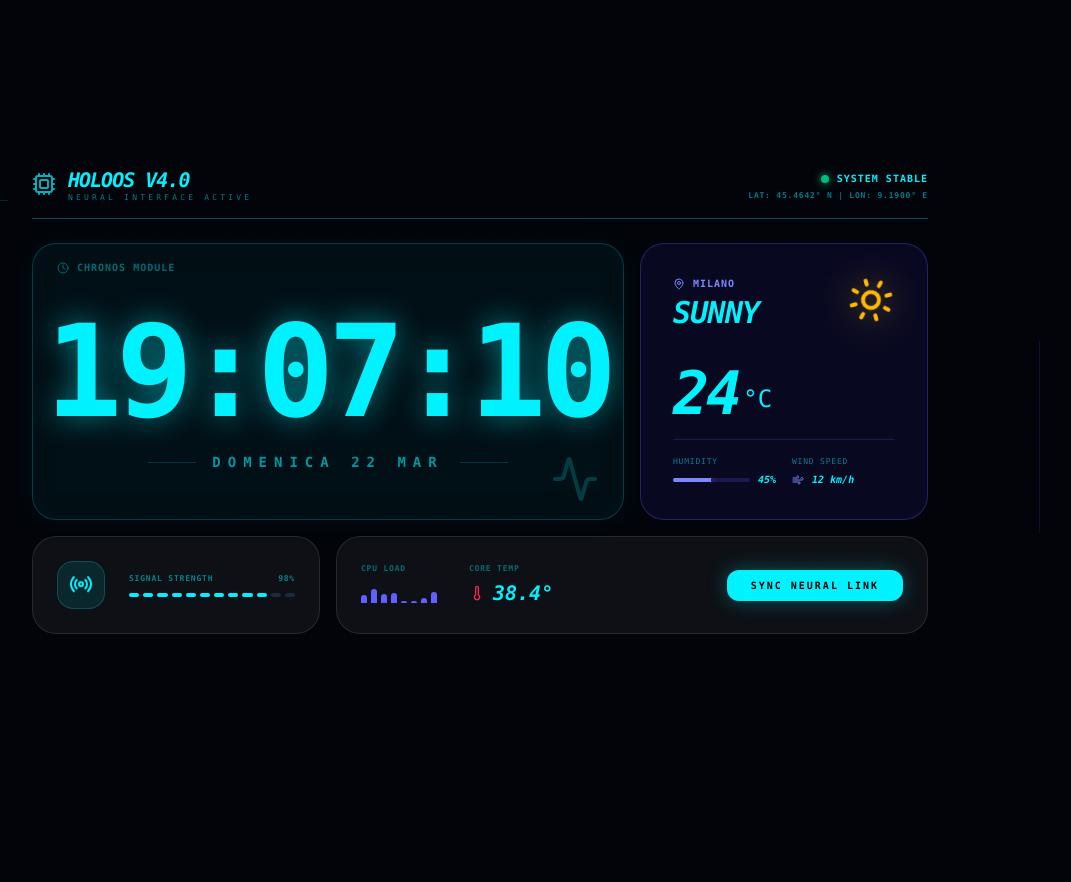
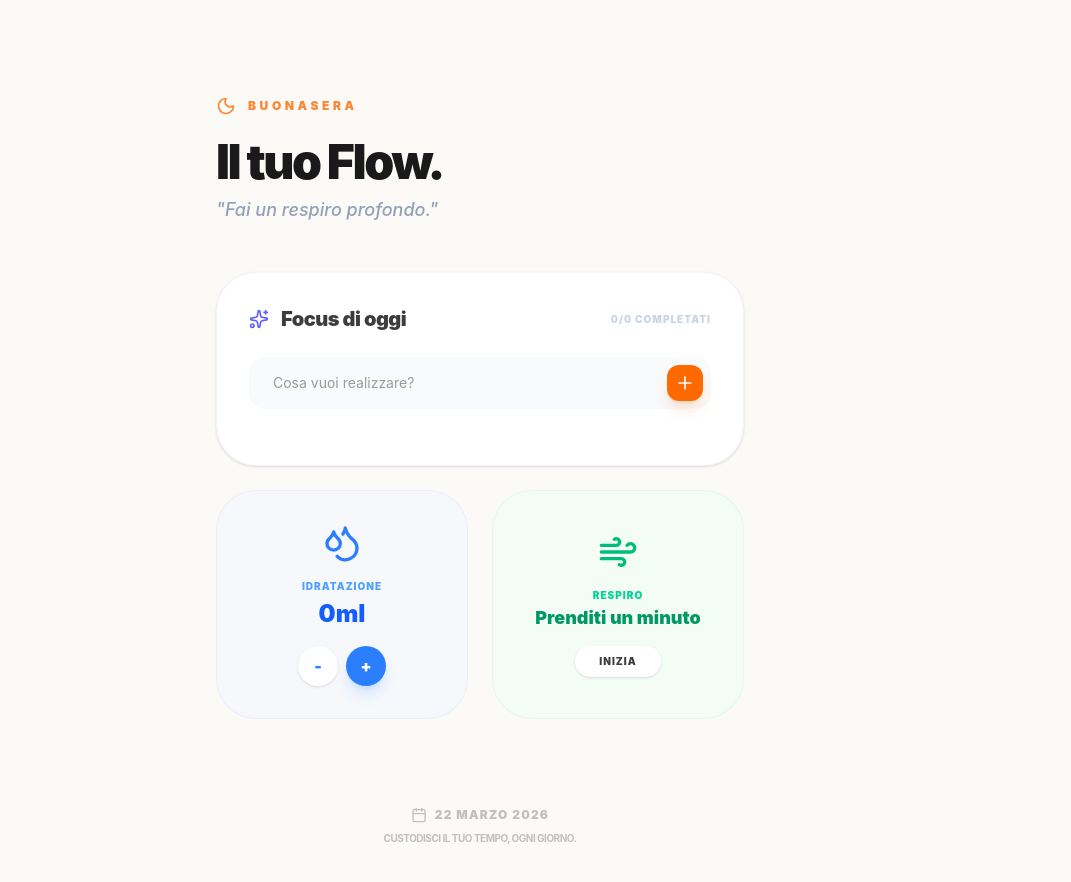
Before and after one commit to massimo12c/prome, a React (Vite) app: page / in a window 1280 px wide. Shown: the top 882 px of the page, without its empty margins (160-1231 px from the left). Before the commit the page ends 800 px from the top, so only its background shows below. Built offline with nearby package versions, Linux system fonts and the light colour scheme.

Commit message:
Fix unused import and finish Daily Flow

```diff
--- a/index.html
+++ b/index.html
@@ -6,9 +6,9 @@
     <link rel="manifest" href="/manifest.webmanifest" />
     <meta name="apple-mobile-web-app-capable" content="yes">
     <meta name="apple-mobile-web-app-status-bar-style" content="black-translucent">
-    <meta name="apple-mobile-web-app-title" content="HoloOS">
+    <meta name="apple-mobile-web-app-title" content="Flow">
     <meta name="viewport" content="width=device-width, initial-scale=1.0, maximum-scale=1.0, user-scalable=no" />
-    <title>HoloOS v4.0</title>
+    <title>Daily Flow</title>
   </head>
   <body>
     <div id="root"></div>
--- a/src/App.tsx
+++ b/src/App.tsx
@@ -1,239 +1,235 @@
 import { useState, useEffect } from 'react';
-import { Sun, Wind, Thermometer, MapPin, Radio, Cpu, Activity, Clock } from 'lucide-react';
-import { motion } from 'framer-motion';
+import { CheckCircle2, Circle, Droplets, Sparkles, Sun, Moon, Wind, Plus, Trash2, Calendar } from 'lucide-react';
+import { motion, AnimatePresence } from 'framer-motion';
+
+interface Todo {
+  id: string;
+  text: string;
+  completed: boolean;
+}
 
 function App() {
+  const [todos, setTodos] = useState<Todo[]>(() => {
+    const saved = localStorage.getItem('flow_todos');
+    return saved ? JSON.parse(saved) : [];
+  });
+  const [water, setWater] = useState(() => {
+    const saved = localStorage.getItem('flow_water');
+    return saved ? JSON.parse(saved) : 0;
+  });
+  const [inputText, setInputText] = useState('');
   const [time, setTime] = useState(new Date());
-  const [weather] = useState({
-    temp: 24,
-    condition: 'Sunny',
-    city: 'Milano',
-    humidity: 45,
-    wind: 12
-  });
-  const [mousePos, setMousePos] = useState({ x: 0, y: 0 });
+
+  const [isIOS, setIsIOS] = useState(false);
+  const [isStandalone, setIsStandalone] = useState(false);
 
   useEffect(() => {
-    const timer = setInterval(() => setTime(new Date()), 1000);
+    localStorage.setItem('flow_todos', JSON.stringify(todos));
+    localStorage.setItem('flow_water', JSON.stringify(water));
+  }, [todos, water]);
 
-    // Simulate mouse/gyro parallax
-    const handleMove = (e: MouseEvent) => {
-      const { innerWidth, innerHeight } = window;
-      const x = (e.clientX - innerWidth / 2) / 25;
-      const y = (e.clientY - innerHeight / 2) / 25;
-      setMousePos({ x, y });
-    };
-
-    window.addEventListener('mousemove', handleMove);
-    return () => {
-      clearInterval(timer);
-      window.removeEventListener('mousemove', handleMove);
-    };
+  useEffect(() => {
+    const timer = setInterval(() => setTime(new Date()), 60000);
+    const ua = navigator.userAgent;
+    setIsIOS(/iPad|iPhone|iPod/.test(ua) && !(window as any).MSStream);
+    setIsStandalone((window as any).navigator.standalone || window.matchMedia('(display-mode: standalone)').matches);
+    return () => clearInterval(timer);
   }, []);
 
-  const formatTime = (date: Date) => {
-    return date.toLocaleTimeString('it-IT', { hour: '2-digit', minute: '2-digit', second: '2-digit', hour12: false });
+  const addTodo = (e: React.FormEvent) => {
+    e.preventDefault();
+    if (!inputText.trim()) return;
+    const newTodo: Todo = { id: Date.now().toString(), text: inputText.trim(), completed: false };
+    setTodos([newTodo, ...todos]);
+    setInputText('');
   };
 
-  const formatDate = (date: Date) => {
-    return date.toLocaleDateString('it-IT', { weekday: 'long', day: 'numeric', month: 'short' }).toUpperCase();
+  const toggleTodo = (id: string) => {
+    setTodos(todos.map(t => t.id === id ? { ...t, completed: !t.completed } : t));
+  };
+
+  const deleteTodo = (id: string) => {
+    setTodos(todos.filter(t => t.id !== id));
+  };
+
+  const getGreeting = () => {
+    const hour = time.getHours();
+    if (hour < 12) return "Buongiorno";
+    if (hour < 18) return "Buon pomeriggio";
+    return "Buonasera";
+  };
+
+  const getQuote = () => {
+    const quotes = [
+      "Fai un respiro profondo.",
+      "Un passo alla volta.",
+      "Oggi è un nuovo inizio.",
+      "Trova la bellezza nelle piccole cose.",
+      "Sii gentile con te stesso."
+    ];
+    return quotes[time.getDay() % quotes.length];
   };
 
   return (
-    <div className="min-h-screen bg-[#02040a] text-[#00f2ff] overflow-hidden font-mono flex items-center justify-center p-4">
+    <div className="min-h-screen bg-[#fcfaf7] dark:bg-[#0f0f0f] text-[#3d3d3d] dark:text-[#e0e0e0] transition-colors duration-1000 font-sans pb-20 selection:bg-orange-100">
 
-      {/* Background Grid & Scanlines */}
-      <div className="fixed inset-0 pointer-events-none opacity-20">
-        <div className="absolute inset-0 bg-[linear-gradient(rgba(18,16,16,0)_50%,rgba(0,0,0,0.25)_50%),linear-gradient(90deg,rgba(255,0,0,0.06),rgba(0,255,0,0.02),rgba(0,0,255,0.06))] z-50 bg-[length:100%_2px,3px_100%]" />
-        <div className="absolute inset-0 bg-grid-pattern opacity-10" />
-      </div>
+      <main className="max-w-xl mx-auto px-6 pt-16 md:pt-24 space-y-12">
 
-      {/* Main Hologram Container */}
-      <motion.div
-        style={{
-          rotateX: -mousePos.y,
-          rotateY: mousePos.x,
-          transformStyle: "preserve-3d"
-        }}
-        className="relative w-full max-w-4xl grid grid-cols-12 gap-4"
-      >
+        {/* Header Section */}
+        <header className="space-y-4">
+          <motion.div
+            initial={{ opacity: 0, y: -10 }}
+            animate={{ opacity: 1, y: 0 }}
+            className="flex items-center gap-3 text-orange-500/80"
+          >
+            {time.getHours() < 18 ? <Sun className="w-5 h-5" /> : <Moon className="w-5 h-5" />}
+            <span className="text-xs font-black uppercase tracking-[0.3em]">{getGreeting()}</span>
+          </motion.div>
 
-        {/* TOP ROW: LOGO & STATUS */}
-        <div className="col-span-12 flex justify-between items-end border-b border-[#00f2ff]/30 pb-4 mb-2">
-          <div className="flex items-center gap-3">
-            <Cpu className="w-6 h-6 animate-pulse" />
-            <div className="leading-none">
-              <h1 className="text-xl font-black tracking-tighter uppercase italic">HoloOS v4.0</h1>
-              <p className="text-[8px] opacity-50 tracking-[0.4em]">NEURAL INTERFACE ACTIVE</p>
+          <div className="space-y-1">
+            <h1 className="text-5xl font-black tracking-tighter text-[#1a1a1a] dark:text-white leading-tight">
+              Il tuo Flow.
+            </h1>
+            <p className="text-lg text-slate-400 font-medium italic">"{getQuote()}"</p>
+          </div>
+        </header>
+
+        {/* Bento Grid Layout */}
+        <div className="grid gap-6">
+
+          {/* Focus Section */}
+          <section className="bg-white dark:bg-[#1a1a1a] rounded-[2.5rem] p-8 shadow-sm border border-slate-100 dark:border-slate-800/50 space-y-6">
+            <div className="flex items-center justify-between">
+              <div className="flex items-center gap-3">
+                <Sparkles className="w-5 h-5 text-indigo-500" />
+                <h2 className="text-xl font-black tracking-tight">Focus di oggi</h2>
+              </div>
+              <span className="text-[10px] font-black uppercase tracking-widest text-slate-300">
+                {todos.filter(t => t.completed).length}/{todos.length} completati
+              </span>
             </div>
-          </div>
-          <div className="text-right">
-            <div className="flex items-center gap-2 justify-end mb-1">
-              <span className="w-2 h-2 rounded-full bg-emerald-500 shadow-[0_0_8px_#10b981]" />
-              <span className="text-[10px] font-bold tracking-widest uppercase">System Stable</span>
+
+            <form onSubmit={addTodo} className="relative">
+              <input
+                type="text"
+                placeholder="Cosa vuoi realizzare?"
+                className="w-full bg-slate-50 dark:bg-[#222] border-none rounded-2xl py-4 pl-6 pr-12 text-sm focus:ring-2 focus:ring-orange-500/20 transition-all outline-none"
+                value={inputText}
+                onChange={(e) => setInputText(e.target.value)}
+              />
+              <button type="submit" className="absolute right-2 top-1/2 -translate-y-1/2 bg-orange-500 text-white p-2 rounded-xl shadow-lg shadow-orange-500/20 active:scale-95 transition-all">
+                <Plus className="w-5 h-5" />
+              </button>
+            </form>
+
+            <div className="space-y-3">
+              <AnimatePresence initial={false}>
+                {todos.map(todo => (
+                  <motion.div
+                    key={todo.id}
+                    layout
+                    initial={{ opacity: 0, x: -10 }}
+                    animate={{ opacity: 1, x: 0 }}
+                    exit={{ opacity: 0, scale: 0.95 }}
+                    className="group flex items-center justify-between py-1"
+                  >
+                    <button
+                      onClick={() => toggleTodo(todo.id)}
+                      className="flex items-center gap-4 text-left flex-1"
+                    >
+                      <div className={`transition-colors ${todo.completed ? 'text-emerald-500' : 'text-slate-200 hover:text-orange-400'}`}>
+                        {todo.completed ? <CheckCircle2 className="w-6 h-6" /> : <Circle className="w-6 h-6" />}
+                      </div>
+                      <span className={`font-bold transition-all ${todo.completed ? 'text-slate-300 line-through' : 'text-slate-700 dark:text-slate-200'}`}>
+                        {todo.text}
+                      </span>
+                    </button>
+                    <button
+                      onClick={() => deleteTodo(todo.id)}
+                      className="p-2 text-slate-200 hover:text-rose-500 opacity-0 group-hover:opacity-100 transition-all"
+                    >
+                      <Trash2 className="w-4 h-4" />
+                    </button>
+                  </motion.div>
+                ))}
+              </AnimatePresence>
             </div>
-            <p className="text-[8px] opacity-50 font-bold uppercase tracking-widest">Lat: 45.4642° N | Lon: 9.1900° E</p>
-          </div>
-        </div>
+          </section>
 
-        {/* MAIN CLOCK BENTO (Big Center) */}
-        <div className="col-span-12 md:col-span-8 bg-[#00f2ff]/5 border border-[#00f2ff]/20 rounded-3xl p-8 relative overflow-hidden backdrop-blur-md shadow-[0_0_30px_rgba(0,242,255,0.05)]">
-          <div className="absolute top-4 left-6 flex items-center gap-2 opacity-40">
-            <Clock className="w-3 h-3" />
-            <span className="text-[10px] font-black uppercase tracking-widest">Chronos Module</span>
-          </div>
+          {/* Wellness Section */}
+          <div className="grid grid-cols-2 gap-6">
+            <div className="bg-blue-50/50 dark:bg-blue-900/10 rounded-[2.5rem] p-8 border border-blue-100/50 dark:border-blue-900/30 flex flex-col items-center justify-center text-center gap-4">
+              <div className="relative">
+                <Droplets className="w-10 h-10 text-blue-500" />
+                <motion.div
+                  animate={{ scale: [1, 1.2, 1], opacity: [0.5, 1, 0.5] }}
+                  transition={{ duration: 2, repeat: Infinity }}
+                  className="absolute inset-0 bg-blue-400 rounded-full blur-xl -z-10"
+                />
+              </div>
+              <div>
+                <p className="text-[10px] font-black uppercase tracking-widest text-blue-400 mb-1">Idratazione</p>
+                <h3 className="text-2xl font-black text-blue-600 dark:text-blue-400">{water * 250}ml</h3>
+              </div>
+              <div className="flex gap-2">
+                <button
+                  onClick={() => setWater(Math.max(0, water - 1))}
+                  className="w-10 h-10 rounded-full bg-white dark:bg-slate-800 flex items-center justify-center shadow-sm text-blue-500 font-black"
+                >
+                  -
+                </button>
+                <button
+                  onClick={() => setWater(water + 1)}
+                  className="w-10 h-10 rounded-full bg-blue-500 flex items-center justify-center shadow-lg shadow-blue-500/20 text-white font-black"
+                >
+                  +
+                </button>
+              </div>
+            </div>
 
-          <div className="mt-8 flex flex-col items-center">
-            <motion.div
-              key={time.getSeconds()}
-              initial={{ opacity: 0.8, scale: 0.98 }}
-              animate={{ opacity: 1, scale: 1 }}
-              className="text-8xl md:text-9xl font-black tracking-tighter flex gap-2 drop-shadow-[0_0_15px_rgba(0,242,255,0.5)]"
-            >
-              {formatTime(time)}
-            </motion.div>
-            <div className="mt-4 flex items-center gap-4 text-sm font-bold tracking-[0.5em] opacity-60">
-              <div className="h-px w-12 bg-[#00f2ff]/30" />
-              {formatDate(time)}
-              <div className="h-px w-12 bg-[#00f2ff]/30" />
+            <div className="bg-emerald-50/50 dark:bg-emerald-900/10 rounded-[2.5rem] p-8 border border-emerald-100/50 dark:border-emerald-900/30 flex flex-col items-center justify-center text-center gap-4">
+              <Wind className="w-10 h-10 text-emerald-500" />
+              <div>
+                <p className="text-[10px] font-black uppercase tracking-widest text-emerald-400 mb-1">Respiro</p>
+                <h3 className="text-lg font-black text-emerald-600 dark:text-emerald-400 leading-tight">Prenditi un minuto</h3>
+              </div>
+              <button className="px-6 py-2 bg-white dark:bg-slate-800 rounded-full text-[10px] font-black uppercase tracking-widest shadow-sm hover:shadow-md transition-all active:scale-95">
+                Inizia
+              </button>
             </div>
           </div>
 
-          {/* Glitch Decorative Element */}
-          <div className="absolute bottom-4 right-6 opacity-20">
-            <Activity className="w-12 h-12" />
-          </div>
         </div>
 
-        {/* WEATHER BENTO (Right Side) */}
-        <div className="col-span-12 md:col-span-4 bg-indigo-600/10 border border-indigo-500/30 rounded-3xl p-8 backdrop-blur-md relative group overflow-hidden">
-          <div className="absolute inset-0 bg-gradient-to-br from-indigo-500/5 to-transparent opacity-0 group-hover:opacity-100 transition-opacity duration-500" />
+        {/* Footer Info */}
+        <footer className="text-center py-10 opacity-30">
+          <div className="flex items-center justify-center gap-2 mb-2">
+            <Calendar className="w-4 h-4" />
+            <span className="text-xs font-black uppercase tracking-widest">
+              {time.toLocaleDateString('it-IT', { day: 'numeric', month: 'long', year: 'numeric' })}
+            </span>
+          </div>
+          <p className="text-[10px] font-bold uppercase tracking-tighter">Custodisci il tuo tempo, ogni giorno.</p>
+        </footer>
 
-          <div className="flex flex-col h-full justify-between relative z-10">
-            <div className="flex justify-between items-start">
-              <div>
-                <div className="flex items-center gap-2 text-indigo-400 mb-1">
-                  <MapPin className="w-3 h-3" />
-                  <span className="text-[10px] font-black uppercase tracking-widest">{weather.city}</span>
-                </div>
-                <h3 className="text-3xl font-black uppercase tracking-tight italic">Sunny</h3>
-              </div>
-              <Sun className="w-12 h-12 text-amber-400 drop-shadow-[0_0_15px_rgba(251,191,36,0.5)] animate-spin-slow" />
-            </div>
+      </main>
 
-            <div className="mt-8">
-              <div className="flex items-end gap-1 mb-4">
-                <span className="text-6xl font-black tracking-tighter italic">{weather.temp}</span>
-                <span className="text-2xl font-light mb-2">°C</span>
-              </div>
+      {/* PWA Prompt */}
+      {((isIOS || /Android/.test(navigator.userAgent)) && !isStandalone) && (
+        <motion.div
+          initial={{ opacity: 0, y: 50 }}
+          animate={{ opacity: 1, y: 0 }}
+          className="fixed bottom-6 left-6 right-6 bg-white dark:bg-[#1a1a1a] border border-slate-200 dark:border-slate-800 p-4 rounded-3xl shadow-2xl flex items-center gap-4 z-50"
+        >
+          <div className="bg-orange-500 p-3 rounded-2xl text-white">
+            <Sparkles className="w-5 h-5 fill-current" />
+          </div>
+          <p className="text-[10px] font-bold font-sans uppercase tracking-tight leading-tight">
+            Installa il tuo Flow: clicca su {isIOS ? '↑' : '⋮'} e seleziona <br/> <strong>"Aggiungi a Home"</strong>.
+          </p>
+        </motion.div>
+      )}
 
-              <div className="grid grid-cols-2 gap-4 border-t border-indigo-500/20 pt-4">
-                <div>
-                  <p className="text-[8px] opacity-50 uppercase tracking-widest mb-1">Humidity</p>
-                  <div className="flex items-center gap-2">
-                    <div className="h-1 flex-1 bg-indigo-900/50 rounded-full overflow-hidden">
-                      <div className="h-full w-1/2 bg-indigo-400 shadow-[0_0_8px_rgba(129,140,248,0.5)]" />
-                    </div>
-                    <span className="text-[10px] font-bold italic">{weather.humidity}%</span>
-                  </div>
-                </div>
-                <div>
-                  <p className="text-[8px] opacity-50 uppercase tracking-widest mb-1">Wind Speed</p>
-                  <div className="flex items-center gap-2">
-                    <Wind className="w-3 h-3 text-indigo-400" />
-                    <span className="text-[10px] font-bold italic">{weather.wind} km/h</span>
-                  </div>
-                </div>
-              </div>
-            </div>
-          </div>
-        </div>
-
-        {/* BOTTOM ROW: SENSORS & SIGNAL */}
-        <div className="col-span-12 md:col-span-4 bg-white/5 border border-white/10 rounded-3xl p-6 flex items-center gap-6">
-          <div className="w-12 h-12 rounded-2xl bg-[#00f2ff]/10 flex items-center justify-center border border-[#00f2ff]/20">
-            <Radio className="w-6 h-6 animate-bounce" />
-          </div>
-          <div className="flex-1 space-y-2">
-            <div className="flex justify-between items-center text-[8px] font-black uppercase tracking-widest opacity-50">
-              <span>Signal Strength</span>
-              <span>98%</span>
-            </div>
-            <div className="flex gap-1 h-1">
-              {[...Array(12)].map((_, i) => (
-                <div key={i} className={`flex-1 rounded-full ${i < 10 ? 'bg-[#00f2ff]' : 'bg-slate-800'}`} />
-              ))}
-            </div>
-          </div>
-        </div>
-
-        <div className="col-span-12 md:col-span-8 bg-white/5 border border-white/10 rounded-3xl p-6 flex items-center justify-between">
-          <div className="flex gap-8">
-            <div className="flex flex-col">
-              <span className="text-[8px] font-black uppercase tracking-widest opacity-40 mb-1">CPU Load</span>
-              <div className="flex items-end gap-1 h-6">
-                {[4, 8, 6, 10, 5, 12, 7, 9].map((h, i) => (
-                  <motion.div
-                    key={i}
-                    animate={{ height: `${h * 8}%` }}
-                    transition={{ duration: 0.5, repeat: Infinity, repeatType: "reverse", delay: i * 0.1 }}
-                    className="w-1.5 bg-indigo-500 rounded-t-sm"
-                  />
-                ))}
-              </div>
-            </div>
-            <div className="flex flex-col">
-              <span className="text-[8px] font-black uppercase tracking-widest opacity-40 mb-1">Core Temp</span>
-              <div className="flex items-center gap-2 text-xl font-black italic">
-                <Thermometer className="w-4 h-4 text-rose-500" />
-                38.4°
-              </div>
-            </div>
-          </div>
-
-          <button className="bg-[#00f2ff] text-black px-6 py-2 rounded-xl font-black text-[10px] uppercase tracking-[0.2em] shadow-[0_0_20px_rgba(0,242,255,0.3)] hover:shadow-[0_0_30px_rgba(0,242,255,0.5)] transition-all active:scale-95">
-            Sync Neural Link
-          </button>
-        </div>
-
-      </motion.div>
-
-      {/* Decorative Glitch Overlay */}
-      <div className="fixed inset-0 pointer-events-none z-0">
-        <div className="absolute top-1/4 left-10 w-32 h-px bg-[#00f2ff]/20 animate-pulse" />
-        <div className="absolute bottom-1/3 right-20 w-px h-48 bg-indigo-500/20 animate-pulse" />
-      </div>
-
-      <style>{`
-        @import url('https://fonts.googleapis.com/css2?family=JetBrains+Mono:ital,wght@0,100;0,400;0,800;1,100;1,400;1,800&display=swap');
-
-        body {
-          font-family: 'JetBrains Mono', monospace;
-          background: #02040a;
-          perspective: 1000px;
-        }
-
-        .bg-grid-pattern {
-          background-image:
-            linear-gradient(to right, rgba(0, 242, 255, 0.05) 1px, transparent 1px),
-            linear-gradient(to bottom, rgba(0, 242, 255, 0.05) 1px, transparent 1px);
-          background-size: 40px 40px;
-        }
-
-        .animate-spin-slow {
-          animation: spin 12s linear infinite;
-        }
-
-        @keyframes spin {
-          from { transform: rotate(0deg); }
-          to { transform: rotate(360deg); }
-        }
-
-        ::selection {
-          background: #00f2ff;
-          color: #000;
-        }
-      `}</style>
     </div>
   );
 }
```
Also changed, not shown: public/manifest.webmanifest.
